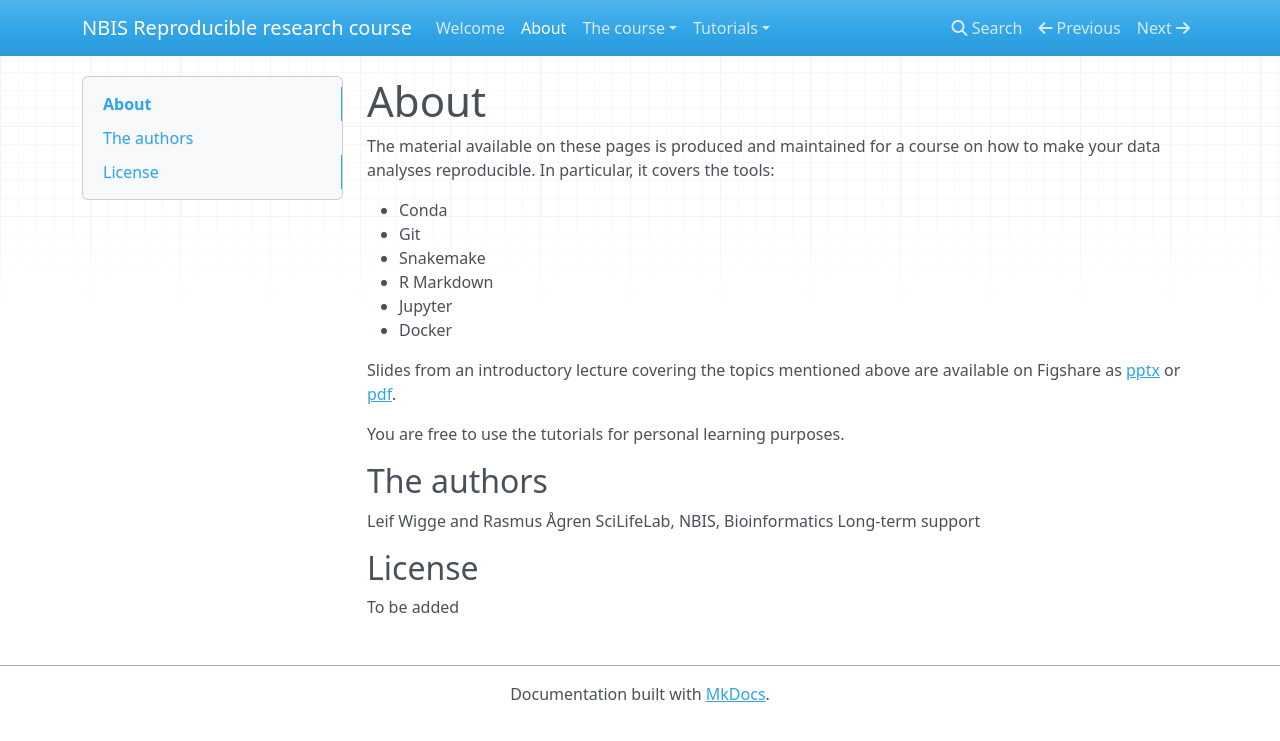
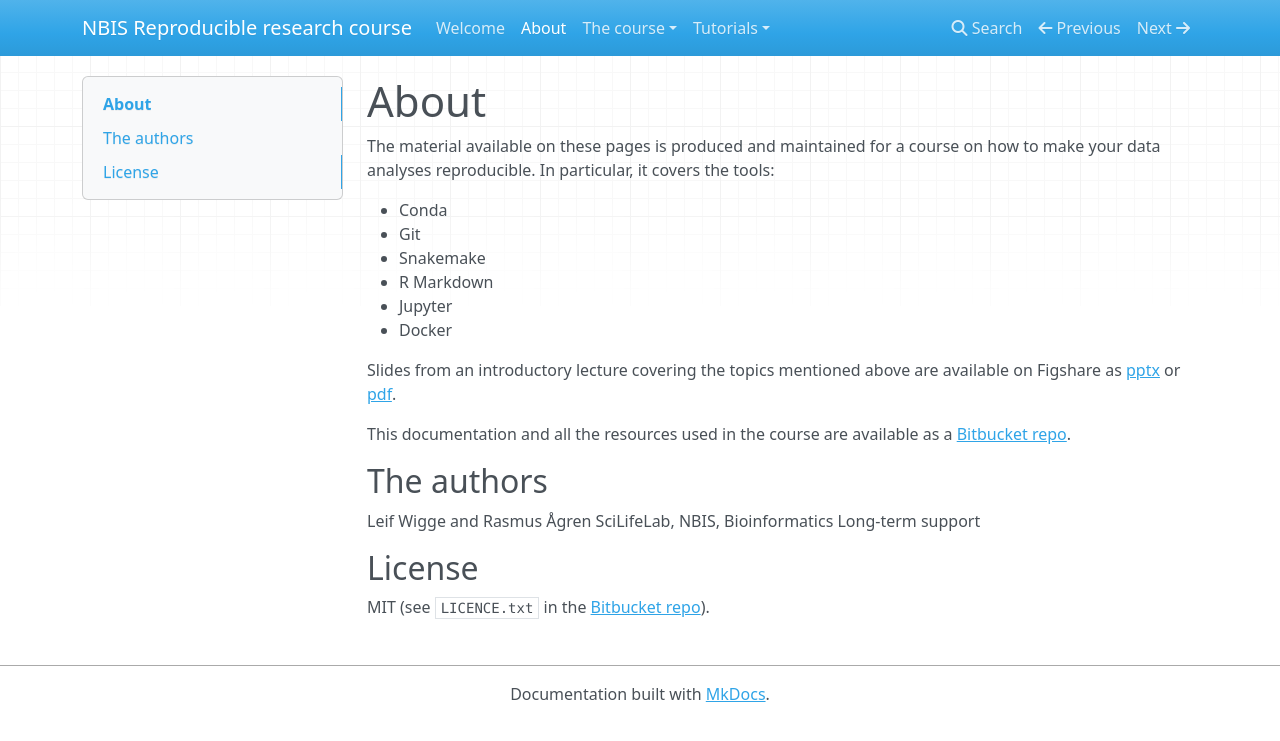
Before and after one commit to NBISweden/workshop-reproducible-research, an MkDocs documentation site: the page built from docs/about.md, in a window 1280 px wide. Shown: the top 741 px of the page. Built offline with MkDocs 1.6.1, drawn with Linux system fonts in a browser that asks for light colours; nearby versions of some CDN libraries; old or Windows-style settings are respelled for this version of MkDocs.

Commit message:
added licence

```diff
--- a/docs/about.md
+++ b/docs/about.md
@@ -1,5 +1,4 @@
 # About
-
 The material available on these pages is produced and maintained for a course on how to make your data analyses reproducible. In particular, it covers the tools:
 
 * Conda
@@ -11,13 +10,11 @@ The material available on these pages is produced and maintained for a course on
 
 Slides from an introductory lecture covering the topics mentioned above are available on Figshare as [pptx](https://doi.org/10.6084/m9.figshare.5674450) or [pdf](https://doi.org/10.6084/m9.figshare.5674453.v1).
 
-You are free to use the tutorials for personal learning purposes.
+This documentation and all the resources used in the course are available as a [Bitbucket repo](https://bitbucket.org/scilifelab-lts/reproducible_research_course.git).
 
 ## The authors
-
 Leif Wigge and Rasmus Ågren
 SciLifeLab, NBIS, Bioinformatics Long-term support
 
 ## License
-
-To be added
+MIT (see `LICENCE.txt` in the [Bitbucket repo](https://bitbucket.org/scilifelab-lts/reproducible_research_course.git)).
--- a/docs/todo.txt
+++ b/docs/todo.txt
@@ -11,7 +11,6 @@ TODO: Screenshot from Bitbucket in Git
 TODO: Avoid git add -A (could be .* files that should not be added)
 TODO: Add ipynb to screenshots
 TODO: Move/copy first paragraph of "R Markdown in a reproducible research setting" to intro
-TODO: complete about section in readthedocs - license
 TODO: Syntax highlighting in rmarkdown
 TODO: Handle UTF8 multiQC
 
```
Also changed, not shown: LICENCE.txt (added).
